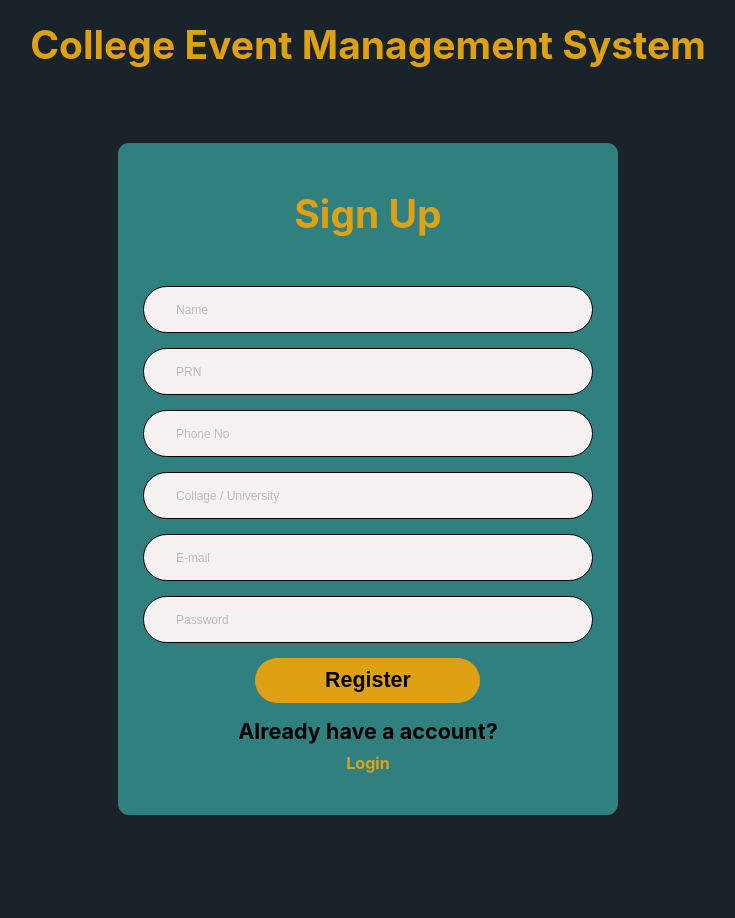
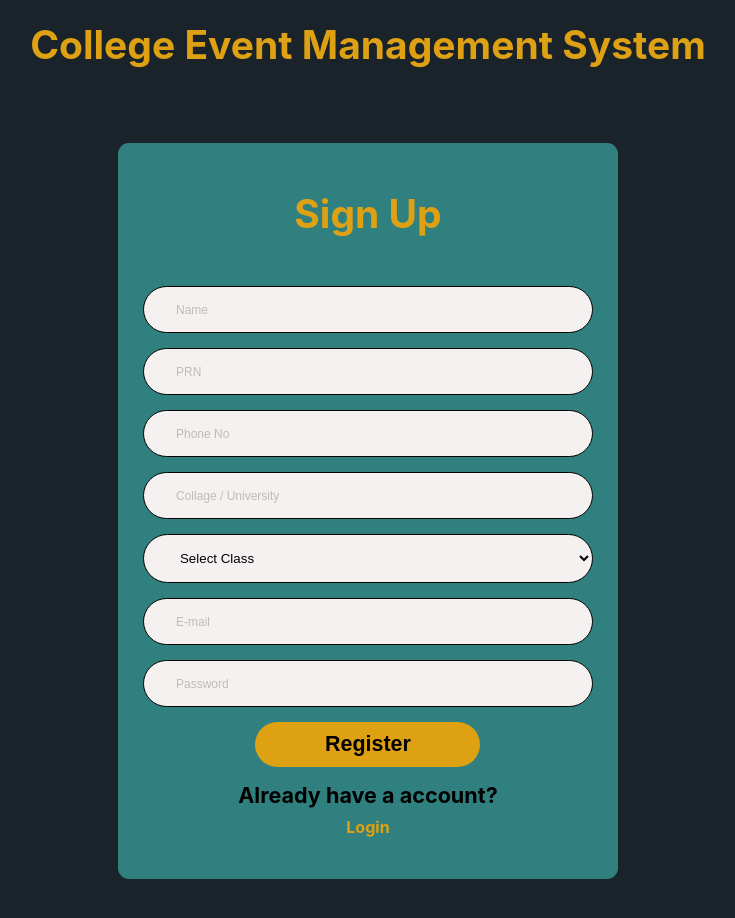
Before and after one commit to Utkarsh-kadam/EMS, a React (Create React App) app in the folder client/: page /Register in a window 1280 px wide. Shown: the top 918 px of the page, without its empty margins (272-1007 px from the left). Built offline with nearby package versions, Linux system fonts and the light colour scheme.

Commit message:
class field added in react

```diff
--- a/client/src/components/auth/Registercomp.jsx
+++ b/client/src/components/auth/Registercomp.jsx
@@ -16,6 +16,7 @@ function Registration() {
     prn:"",
     college:"",
     contact:"",
+    class:"",
     role:"user",
     IsAccepted: false,
   });
@@ -109,6 +110,31 @@ function Registration() {
         {errors.college && touched.college && <span className={styles.error}>{errors.college}</span>}
       </div>
 
+      <div>
+
+      <select
+        className={styles.class_dropdown}
+
+          value={data.class}
+          onChange={changeHandler}
+        >
+           <option  >Select Class</option>
+          <option value="B.Tech 1">B.Tech 1</option>
+          <option value="B.Tech 2">B.Tech 2</option>
+          <option value="TY 1">TY 1</option>
+          <option value="TY 2">TY 2</option>
+          <option value="TY 3">TY 3</option>
+          <option value="SY 1">SY 1</option>
+          <option value="SY 2">SY 2</option>
+          <option value="SY 3">SY 3</option>
+
+        </select>
+
+
+
+
+      </div>
+
 
       <div>
         <div className={errors.email && touched.email ? styles.unCompleted : !errors.email && touched.email ? styles.completed : undefined}>
--- a/client/src/components/auth/SignUp.module.css
+++ b/client/src/components/auth/SignUp.module.css
@@ -187,3 +187,18 @@ h2{
     padding: 10px 32px;
   }
 }
+.class_dropdown{
+  background: #f5f1f1;
+  border-radius: 25px;
+  outline: 0;
+  border: 1px solid var(--secondary-color);
+  padding: 15px 32px;
+  width: 100%;
+  font-size: 1.5 rem;
+  font-family: Arial, Helvetica, sans-serif;
+  transition: all 0.3s ease-in-out;
+  -webkit-transition: all 0.3s ease-in-out;
+  -moz-transition: all 0.3s ease-in-out;
+  -ms-transition: all 0.3s ease-in-out;
+  -o-transition: all 0.3s ease-in-out;
+}
```
